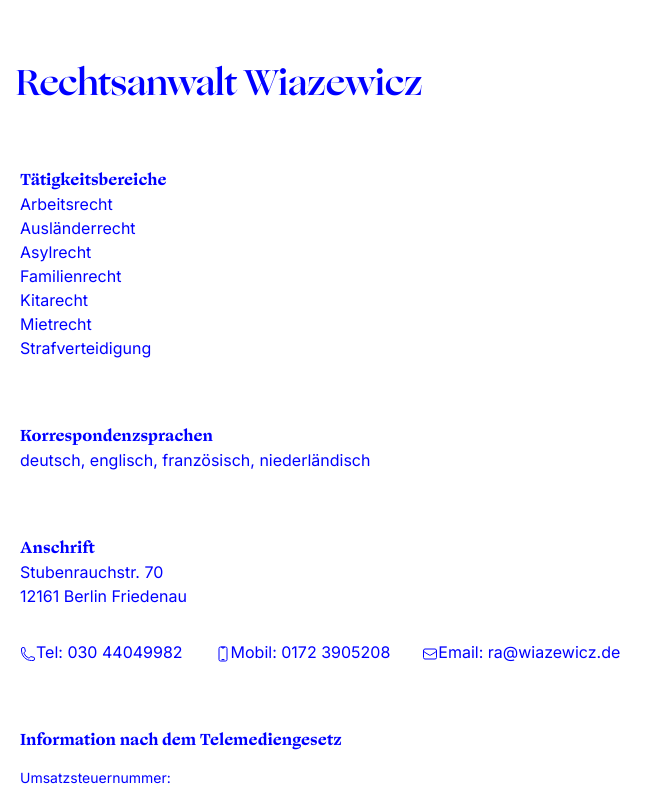
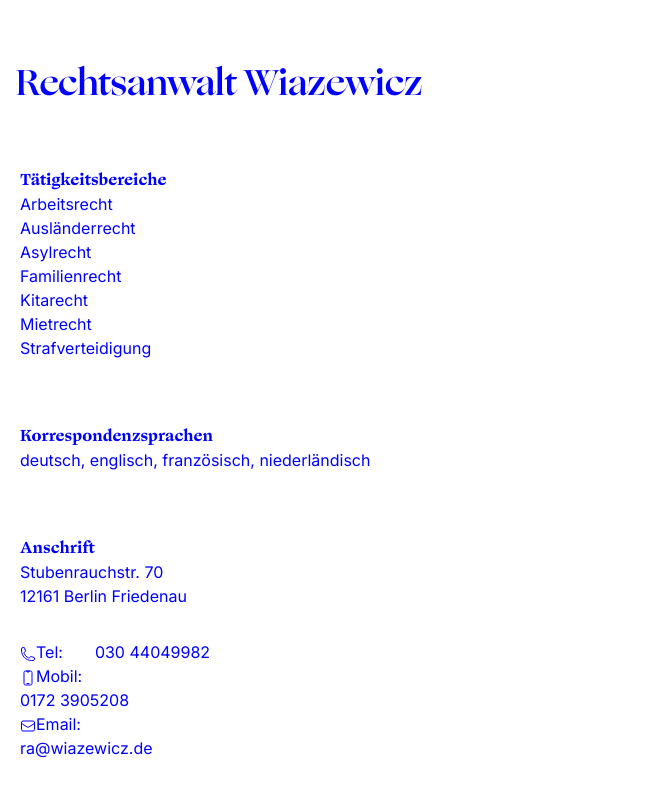
Before and after one commit to dreadbeard11/ra-wiazewicz, a Next.js app: page / in a window 1280 px wide. Shown: the top 792 px of the page, without its empty margins (0-665 px from the left). Built offline with nearby package versions, Linux system fonts and the light colour scheme.

Commit message:
Update page.tsx

```diff
--- a/src/app/page.tsx
+++ b/src/app/page.tsx
@@ -38,10 +38,23 @@ deutsch, englisch, französisch, niederländisch
 <div>12161 Berlin Friedenau</div>
   <div className="space-x-8 flex flex-row pt-8">
 
-<div><PhoneIcon className="w-4 inline" />Tel: 030 44049982 </div>
-<div><DevicePhoneMobileIcon className="w-4 inline" />Mobil: 0172 3905208 </div>
-<div><EnvelopeIcon className="w-4 inline" />Email: ra@wiazewicz.de </div>
-  </div>
+
+<div>
+  <PhoneIcon className="w-4 inline" />
+  Tel:</div>
+    <div>030 44049982 </div>
+         </div>
+  <div>
+<div><DevicePhoneMobileIcon className="w-4 inline" />Mobil:</div>
+    <div>0172 3905208 </div>
+ </div>
+
+    <div>
+    <div><EnvelopeIcon className="w-4 inline" />Email:</div>
+      <div>ra@wiazewicz.de </div>
+   </div>
+
+
 </div>
           <div className="space-y-4">
 
@@ -71,7 +84,7 @@ Es gelten die folgenden berufsrechtlichen Regelungen:
 Aufsichtsbehörde im Sinne des § 6 TDG ist die Rechtsanwaltskammer Berlin.
  </div>
  </div>
-          <div className="border-t border-current pt-8 pb-40">
+          <div className="border-t border-current md:border-none pt-8 pb-40">
      <h2>
 Haftungsauschluss
        </h2>
```
